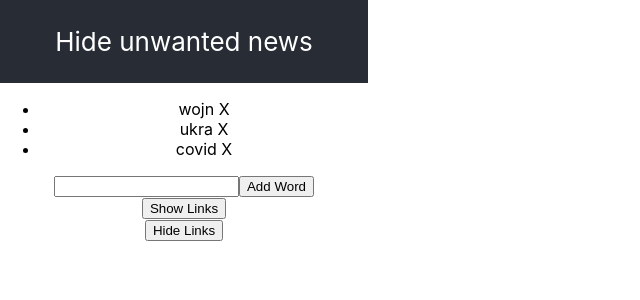
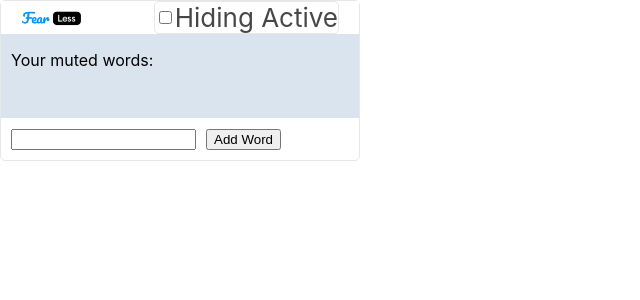
Before and after one commit to soroz30/hide-news-extension, a React (Vite) app: page / in a window 1280 px wide. Shown: the top 300 px of the page, without its empty margins (0-640 px from the left). Built offline with nearby package versions, Linux system fonts and the light colour scheme.

Commit message:
added data storage

```diff
--- a/content-script/main.ts
+++ b/content-script/main.ts
@@ -32,17 +32,17 @@ const getLinksByWordsArray = (words: string[]) => {
 
 const hideLinks = (links: HTMLAnchorElement[]) => {
   links.forEach((link) => {
-    link.style.visibility = "hidden";
+    link.style.opacity = "0";
   });
 };
 
-function showLinks(links: HTMLAnchorElement[]) {
+const showLinks = (links: HTMLAnchorElement[]) => {
   links.forEach((link) => {
-    link.style.visibility = "visible";
+    link.style.opacity = "1";
   });
-}
+};
 
-function handleRequest(request: any) {
+const handleRequest = (request: any) => {
   const { type, data } = request;
 
   switch (type) {
@@ -80,7 +80,7 @@ function handleRequest(request: any) {
     default:
       break;
   }
-}
+};
 
 chrome.runtime.onMessage.addListener(function (request) {
   handleRequest(request);
--- a/index.html
+++ b/index.html
@@ -7,7 +7,7 @@
     <link rel="manifest" href="/manifest.json" />
     <title>Chrome Extension Popup</title>
   </head>
-  <body>
+  <body className="bodyWrapper">
     <div id="root"></div>
     <noscript>You need to enable JavaScript to run this app.</noscript>
     <script type="module" src="./src/main.tsx"></script>
--- a/src/App.css
+++ b/src/App.css
@@ -1,6 +1,11 @@
+.bodyWrapper {
+  border-radius: 5px;
+}
+
 .App {
-  width: 23rem;
-  text-align: center;
+  width: 358px;
+  border: 1px solid #e7e7e7;
+  border-radius: 5px;
 }
 
 .App-logo {
@@ -15,18 +20,62 @@
 }
 
 .App-header {
-  background-color: #282c34;
+  background-color: white;
   min-height: 30px;
   display: flex;
-  flex-direction: column;
   align-items: center;
-  justify-content: center;
+  justify-content: space-between;
   font-size: calc(10px + 2vmin);
   color: white;
+  padding: 0 20px;
+}
+
+.hidingButton {
+  border: 1px solid #e7e7e7;
+  border-radius: 5px;
+  display: flex;
+  align-items: center;
 }
 
 .App-link {
   color: #61dafb;
+}
+
+.fearlessLogo {
+  height: 20px;
+}
+
+.hidingButtonLabel {
+  color: #474747;
+}
+
+.hiddenWords {
+  background-color: #dae4ef;
+  min-height: 50px;
+  display: flex;
+  flex-direction: column;
+  justify-content: flex-start;
+  padding: 0 10px;
+}
+
+.wordsList {
+  display: flex;
+  flex-direction: row;
+  padding: 0;
+  flex-wrap: wrap;
+}
+
+.wordItem {
+  list-style-type: none;
+  margin-right: 5px;
+}
+
+.addWord {
+  padding: 10px;
+}
+
+.addWordInput {
+  margin-right: 10px;
 }
 
 @keyframes App-logo-spin {
--- a/src/App.tsx
+++ b/src/App.tsx
@@ -3,34 +3,44 @@
 
 import { ADD, REMOVE, ENABLE, DISABLE, WORDS } from "../content-script/main";
 
-import { useState } from "react";
+import { useEffect, useState } from "react";
 import "./App.css";
 
 const App = () => {
-  const [words, setWords] = useState(["wojn", "ukra", "covid"]);
-  const [active, setActive] = useState(true);
-  const [input, setInput] = useState("");
+  const [words, setWords] = useState<string[]>([]);
+  const [active, setActive] = useState<boolean>(false);
+  const [input, setInput] = useState<string>("");
 
-  const hideUnwanted = () => {
+  useEffect(() => {
+    chrome.storage.sync.get({ words, active }, (items) => {
+      const { words, active } = items;
+      setWords(words);
+      setActive(active);
+    });
+  }, []);
+
+  const activateHiding = () => {
     chrome.tabs.query({ active: true, currentWindow: true }, function (tabs) {
       const id = tabs[0].id;
 
       if (id) {
-        chrome.tabs.sendMessage(id, { type: ENABLE, data: { wordsToHide: words } }, function () {
-          setActive(true);
-        });
+        chrome.tabs.sendMessage(id, { type: ENABLE, data: { wordsToHide: words } });
+        setActive(true);
+        chrome.storage.sync.set({ active: true });
       }
     });
   };
 
-  const showUnwanted = () => {
+  const disableHiding = () => {
     chrome.tabs.query({ active: true, currentWindow: true }, function (tabs) {
       const id = tabs[0].id;
 
       if (id) {
         chrome.tabs.sendMessage(id, { type: DISABLE, data: { wordsToShow: words } }, function () {
-          setActive(false);
+          // setActive(false);
         });
+        setActive(false);
+        chrome.storage.sync.set({ active: false });
       }
     });
   };
@@ -38,7 +48,9 @@ const App = () => {
   const addWord = () => {
     const newWord = input;
     setInput("");
-    setWords([...words, newWord]);
+    const updatedWords = [...words, newWord];
+    setWords(updatedWords);
+    chrome.storage.sync.set({ words: updatedWords });
     if (!words.includes(newWord) && newWord) {
       chrome.tabs.query({ active: true, currentWindow: true }, function (tabs) {
         const id = tabs[0].id;
@@ -51,8 +63,9 @@ const App = () => {
   };
 
   const removeWord = (word: string) => {
-    const currentWords = words.filter((w) => w !== word);
-    setWords(currentWords);
+    const updatedWords = words.filter((w) => w !== word);
+    setWords(updatedWords);
+    chrome.storage.sync.set({ words: updatedWords });
     chrome.tabs.query({ active: true, currentWindow: true }, function (tabs) {
       const id = tabs[0].id;
 
@@ -69,13 +82,18 @@ const App = () => {
   return (
     <div className="App">
       <header className="App-header">
-        <p>Hide unwanted news</p>
+        <img className="fearlessLogo" src="/logo.png" alt="Fear Less Logo" />
+        <div className="hidingButton" onClick={() => (active ? disableHiding() : activateHiding())}>
+          <input type="checkbox" checked={active} />
+          <label className="hidingButtonLabel">Hiding Active</label>
+        </div>
       </header>
-      <div>
-        <ul id="wordsList">
+      <div className="hiddenWords">
+        <p>Your muted words:</p>
+        <ul className="wordsList">
           {words.map((word) => {
             return (
-              <li key={word}>
+              <li className="wordItem" key={word}>
                 {word}{" "}
                 <span onClick={() => removeWord(word)} style={{ cursor: "pointer" }}>
                   X
@@ -85,20 +103,10 @@ const App = () => {
           })}
         </ul>
       </div>
-      <div>
-        <input id="addWordInput" value={input} onChange={handleInputChange} />
-        <button id="buttonAdd" onClick={addWord}>
+      <div className="addWord">
+        <input className="addWordInput" value={input} onChange={handleInputChange} />
+        <button className="buttonAdd" onClick={addWord}>
           Add Word
-        </button>
-      </div>
-      <div>
-        <button id="buttonShow" onClick={showUnwanted}>
-          Show Links
-        </button>
-      </div>
-      <div>
-        <button id="buttonHide" onClick={hideUnwanted}>
-          Hide Links
         </button>
       </div>
     </div>
```
Also changed, not shown: manifest.json, public/logo.png (added).
